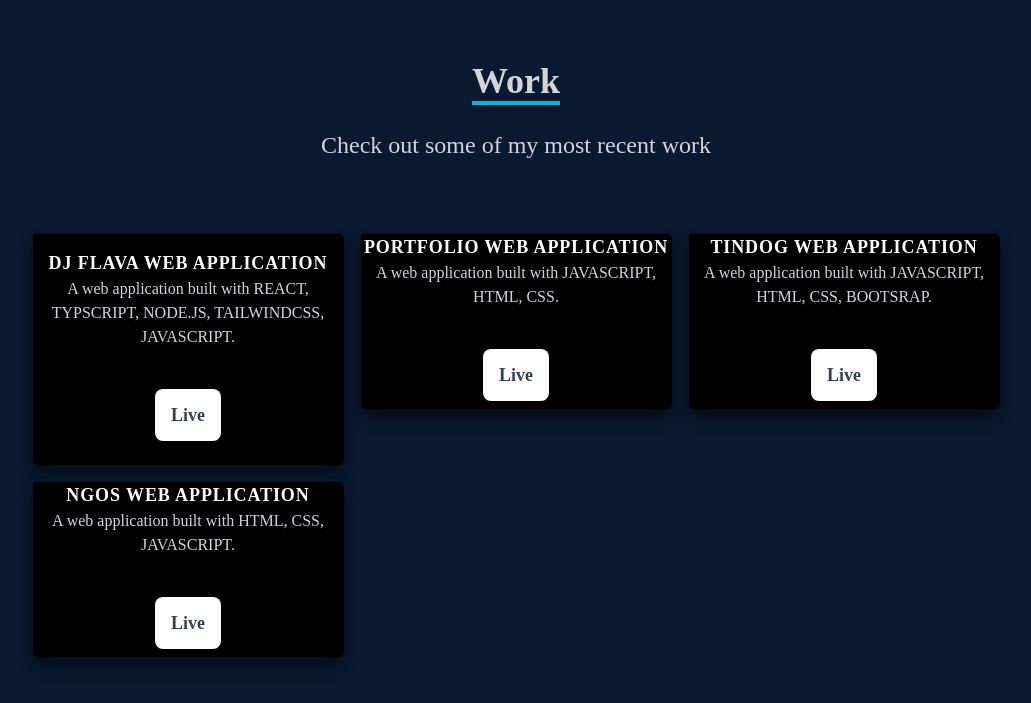
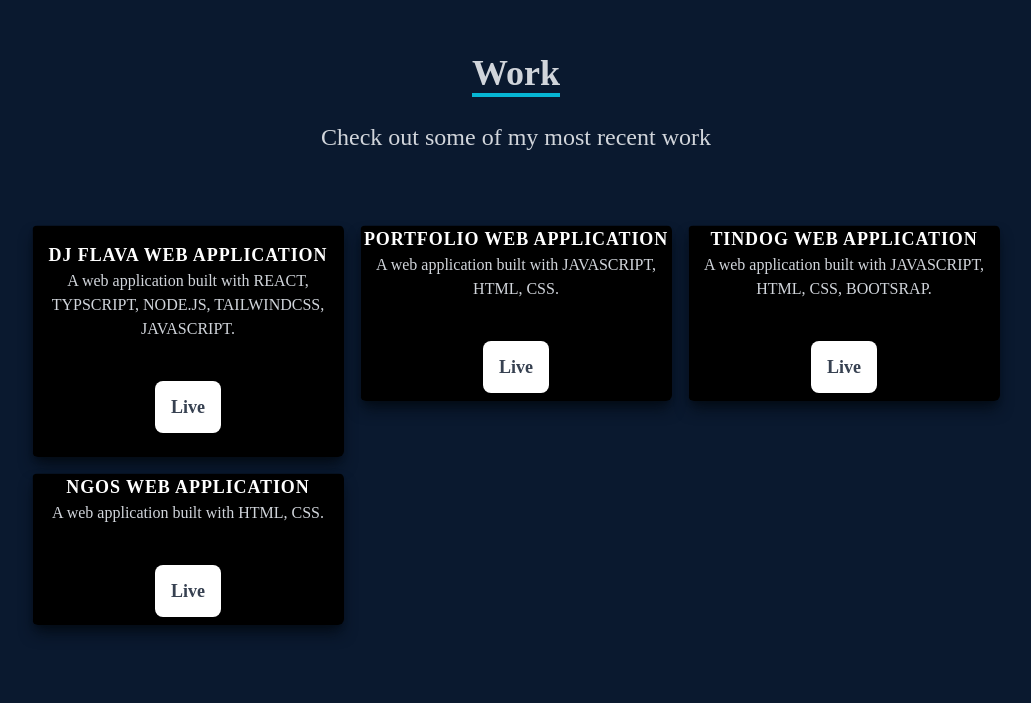
Before and after one commit to sabbatj/react-portfolio-js, a React (Create React App) app: page / in a window 1280 px wide. Shown: the part 2469-3172 px from the top of the page, without its empty margins (124-1155 px from the left). Built offline with nearby package versions, Linux system fonts and the light colour scheme.

Commit message:
Update work.screen.tsx

```diff
--- a/src/screens/work/work.screen.tsx
+++ b/src/screens/work/work.screen.tsx
@@ -1,9 +1,10 @@
 import Code from '../../assets/images/work/code2.png';
+
 const Work = () => {
   return (
     <div data-name='work' className='w-full md:h-screen text-gray-300 bg-[#0a192f]'>
       <div className='max-w-[1000px] mx-auto p-4 flex flex-col justify-center w-full h-full'>
-        <div className='pb-8 pt-10 w-full flex justify-center items-center flex-col mb-4 mt-4'>
+        <div className='pb-8 w-full flex justify-center items-center flex-col mb-4 mt-4'>
           <p className='text-4xl font-bold inline border-b-4 text-gray-300 border-cyan-500'>
             Work
           </p>
@@ -14,7 +15,8 @@ const Work = () => {
             <div
               style={{ backgroundImage: `url(${Code})` }}
               className='shadow-lg shadow-[#040c16] group container rounded-md flex justify-center items-center mx-auto content-div p-4'
-              >
+            >
+
               <div className='flex justify-center items-center flex-col'>
                 <span className='text-lg font-bold text-white tracking-wider'>
                   DJ FLAVA WEB APPLICATION
@@ -86,7 +88,7 @@ const Work = () => {
                   NGOS WEB APPLICATION
                 </span>
                 <p className='text-center'>
-                  A web application built with HTML, CSS, JAVASCRIPT.
+                  A web application built with HTML, CSS.
                 </p>
                 <div className='pt-8 text-center'>
                   <a href='https://ngos.co.za/' target='_blank' rel='noopener noreferrer'>
```
